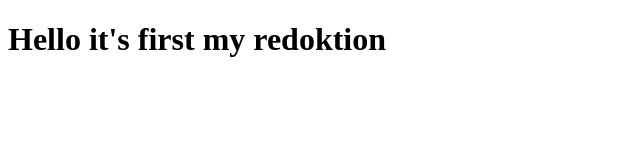
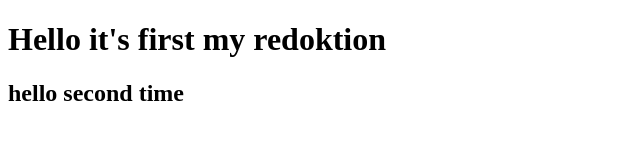
Before and after one commit to max-jgd/Second-work, a plain HTML site: page index.html in a window 1280 px wide. Shown: the whole page, without its empty margins (0-640 px from the left). Drawn offline with Linux system fonts and the light colour scheme.

Commit message:
init create h2

```diff
--- a/index.html
+++ b/index.html
@@ -8,5 +8,6 @@
 </head>
 <body>
     <h1>Hello it's first my redoktion</h1>
+    <h2>hello second time</h2>
 </body>
 </html>
```
